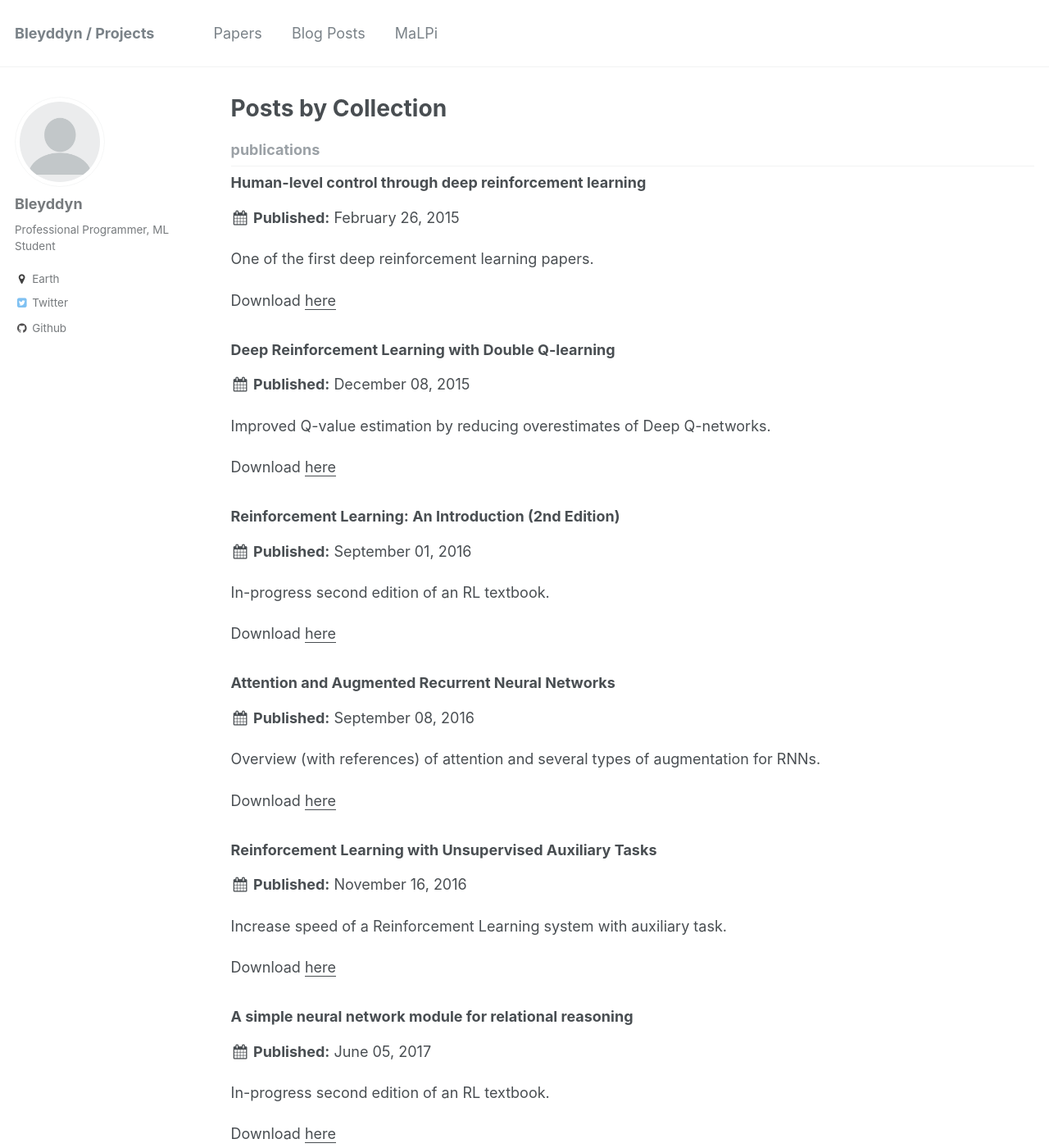
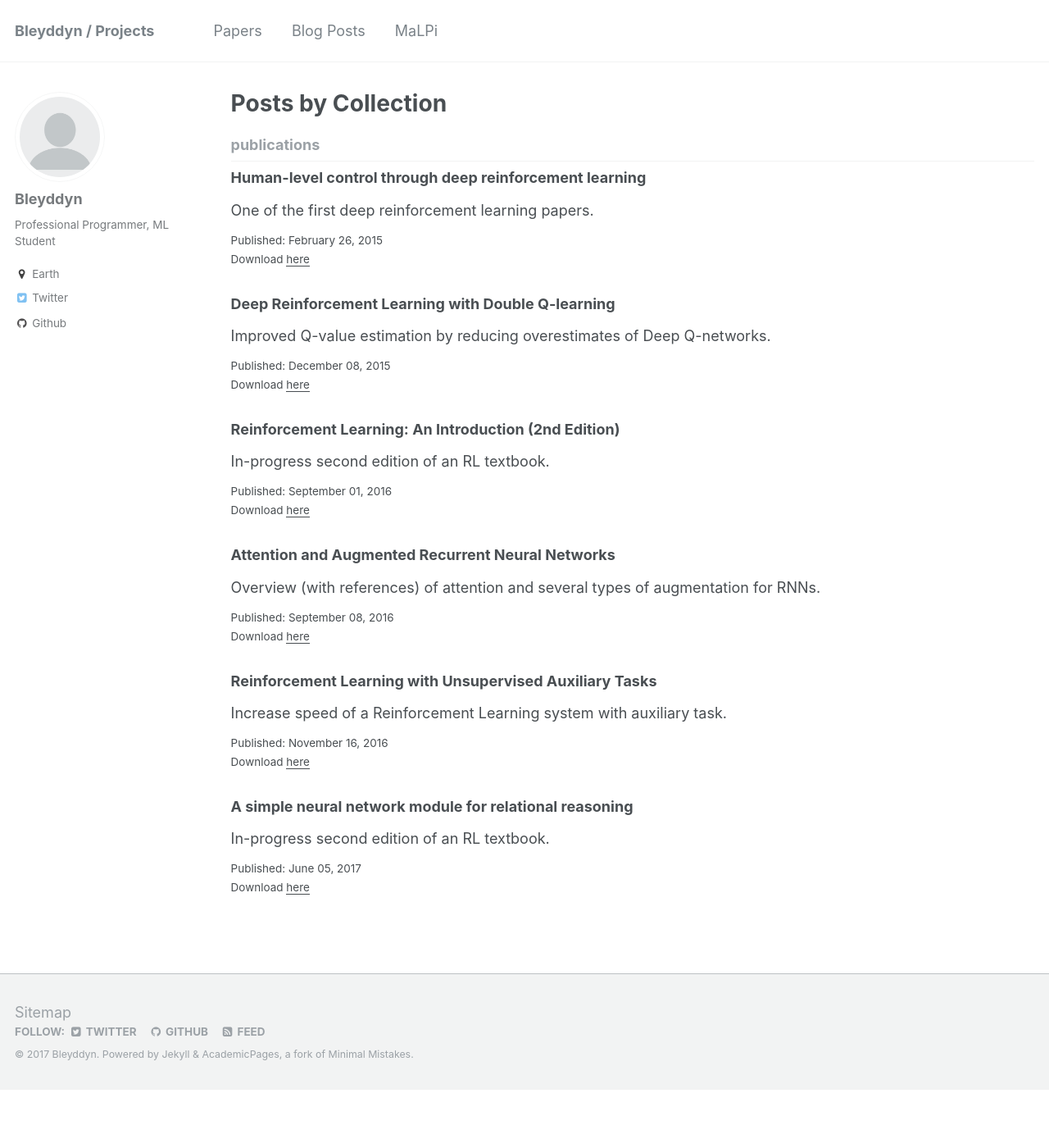
Before and after one commit to Bleyddyn/Bleyddyn.github.io, a Jekyll site: the page built from _pages/collection-archive.html, in a window 1280 px wide and 1400 px high. Shown: the whole window at 82% size. Built offline with Jekyll 4.4.1, drawn with Linux system fonts in a browser that asks for light colours.

Commit message:
Changes to the way individual entries are formatted in archive lists. Mostly making things small and closer spaced, with more emphasis on the content and less on the meta data.

```diff
--- a/_includes/archive-single.html
+++ b/_includes/archive-single.html
@@ -34,18 +34,19 @@
       {% endif %}
     </h3>
 
-    {% if post.read_time %}
-      <p class="page__meta"><i class="fa fa-clock-o" aria-hidden="true"></i> {% include read-time.html %}</p>
+    {% if post.excerpt %}
+    <p class="archive__item-excerpt" itemprop="description">{{ post.excerpt | markdownify }}</p>
     {% endif %}
 
+    <div class="custom_meta">
     {% if post.venue and post.date %}
       <p>Published in <i>{{ post.venue }}</i>, {{ post.date | default: "1900-01-01" | date: "%Y" }} </p>
     {% elsif post.date %}
-      <p class="page__date"><strong><i class="fa fa-fw fa-calendar" aria-hidden="true"></i> {{ site.data.ui-text[site.locale].date_label | default: "Published:" }}</strong> <time datetime="{{ post.date | default: "1900-01-01" | date_to_xmlschema }}">{{ post.date | default: "1900-01-01" | date: "%B %d, %Y" }}</time></p>
+      <p class="page__date">{{ site.data.ui-text[site.locale].date_label | default: "Published:" }} <time datetime="{{ post.date | default: "1900-01-01" | date_to_xmlschema }}">{{ post.date | default: "1900-01-01" | date: "%B %d, %Y" }}</time></p>
     {% endif %}
 
-    {% if post.excerpt %}
-    <p class="archive__item-excerpt" itemprop="description">{{ post.excerpt | markdownify }}</p>
+    {% if post.read_time %}
+      <p class="page__meta"><i class="fa fa-clock-o" aria-hidden="true"></i> {% include read-time.html %}</p>
     {% endif %}
 
     {% if post.citation and post.paperurl %}
@@ -53,8 +54,9 @@
     {% elsif post.citation %}
       <p>Recommended citation: {{ post.citation }} </p>
     {% elsif post.paperurl %}
-      <p>Download <a href=" {{ post.paperurl }} "><u>here</u></a></p>
+      <p class="custom_download">Download <a href=" {{ post.paperurl }} "><u>here</u></a></p>
     {% endif %}
+    </div>
 
   </article>
 </div>
--- a/_sass/_base.scss
+++ b/_sass/_base.scss
@@ -7,7 +7,7 @@ body {
   padding: 0;
   color: $text-color;
   font-family: $global-font-family;
-  line-height: 1.5;
+  /* line-height: 1.5; */
 
   &.overflow--hidden {
     /* when primary navigation is visible, the content in the background won't scroll */
@@ -52,7 +52,7 @@ small, .small {
 }
 
 p {
-  margin-bottom: 1.3em;
+  /* margin-bottom: 1.3em; */
 }
 
 u,
--- /dev/null
+++ b/_sass/_custom.scss
@@ -0,0 +1,17 @@
+/* ==========================================================================
+   SINGLE PAGE/POST
+   ========================================================================== */
+
+div.custom_meta {
+  font-size: $type-size-6;
+}
+
+p.page__date {
+  margin-bottom: 0.5em;
+  margin-top: 0.5em;
+}
+
+p.custom_download {
+  margin-bottom: 0.5em;
+  margin-top: 0.5em;
+}
--- a/assets/css/main.scss
+++ b/assets/css/main.scss
@@ -37,3 +37,5 @@
 @import "vendor/font-awesome/font-awesome";
 @import "vendor/magnific-popup/magnific-popup";
 @import "print";
+
+@import "custom";
```
